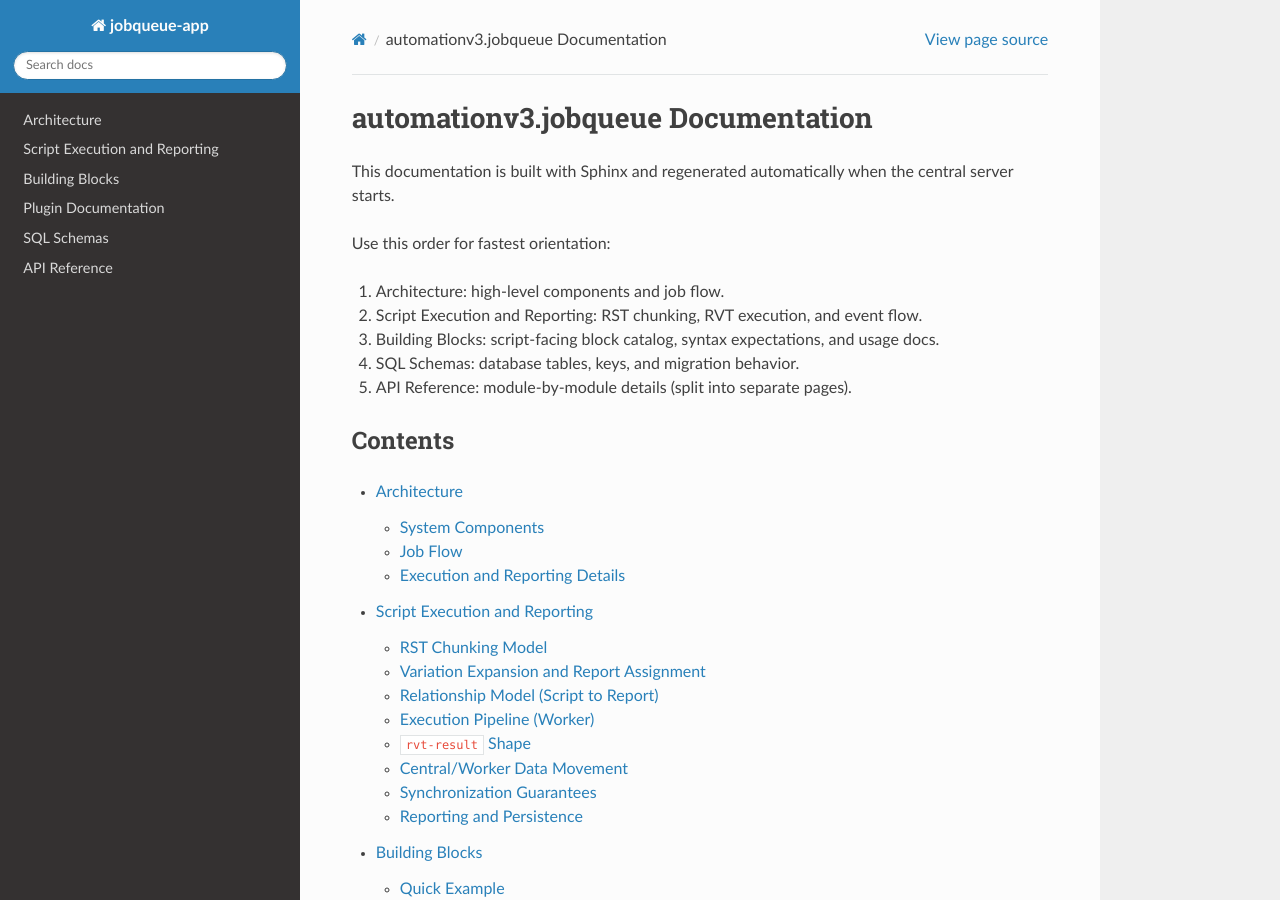
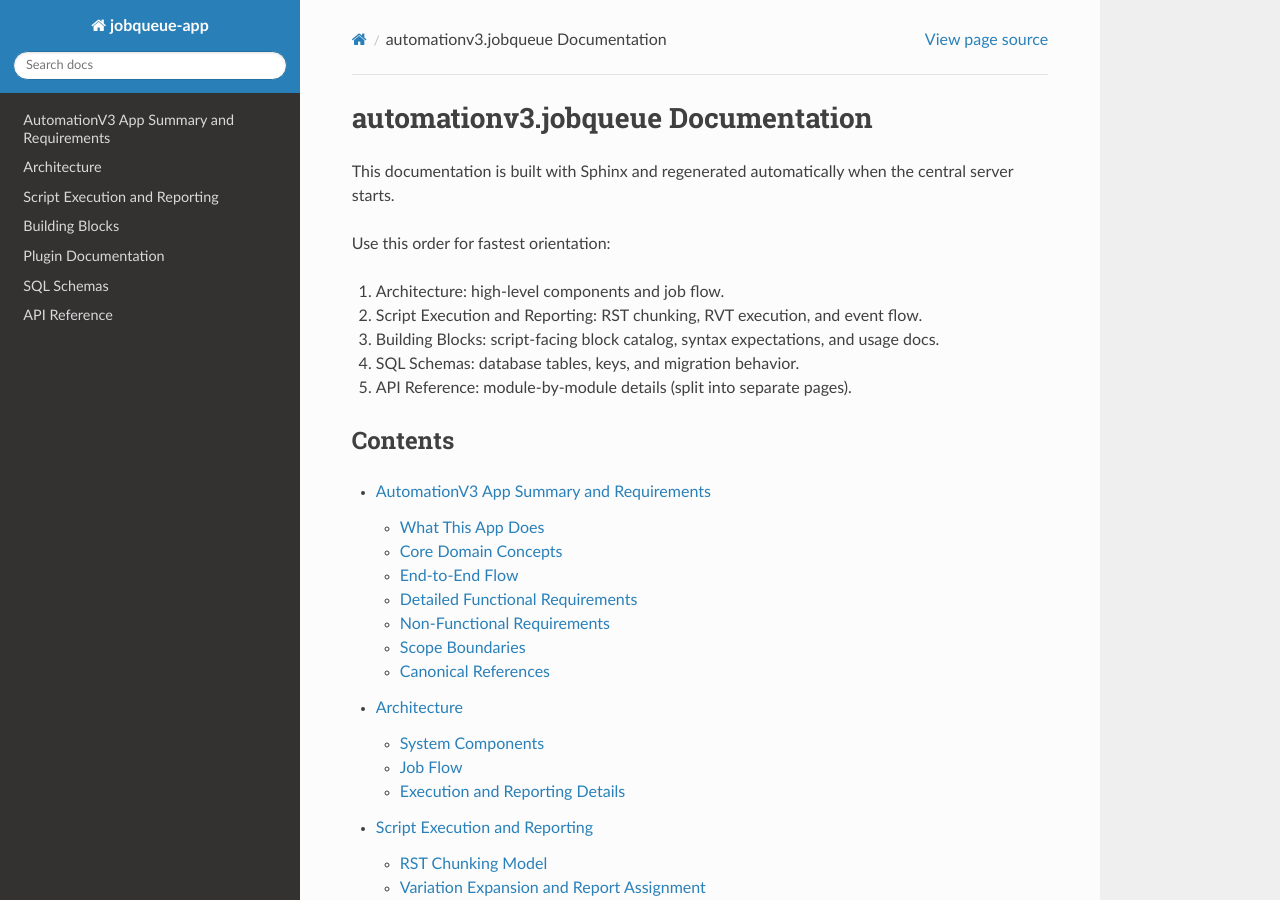
Before and after one commit to fillet54/exp-jq, a Sphinx documentation site: the page built from automationv3/docs/index.rst, in a window 1280 px wide and 900 px high. Built offline with Sphinx 7.4.7 and the Read the Docs theme 3.1.0, drawn with Linux system fonts in a browser that asks for light colours; a script that is not in the unit is left out; some of the changed lines change nothing that is shown.

Commit message:
Add app architecture overview

```diff
--- /dev/null
+++ b/automationv3/docs/app_summary.rst
@@ -0,0 +1,194 @@
+AutomationV3 App Summary and Requirements
+=========================================
+
+What This App Does
+------------------
+
+AutomationV3 is a script-driven test execution platform for hardware/software
+validation workflows. It lets users:
+
+- author tests as reStructuredText (``.rst``) with executable ``.. rvt::`` steps,
+- queue tests to workers,
+- stream live execution progress,
+- collect artifacts/results reliably,
+- organize formal verification runs into reports tied to requirements,
+- run ad-hoc development tests in a scratch report.
+
+The system is optimized for two operating modes:
+
+- formal report execution for requirement traceability,
+- rapid local iteration during script development.
+
+Core Domain Concepts
+--------------------
+
+- ``Framework``: parses script documents, executes RVT forms, injects blocks, emits execution output/events.
+- ``JobQueue``: queues jobs, dispatches to workers, records outcomes, tracks in-progress and completed state.
+- ``Reporting``: links jobs/scripts/requirements/UUT context into report-level views and exports.
+- ``UUT Store / FS Cache``: stores UUT snapshots and validates artifact tree parity across worker and central.
+- ``Frontend / TUI``: web and terminal interfaces for queueing, monitoring, and reviewing results.
+
+End-to-End Flow
+---------------
+
+1. User submits one or more scripts.
+2. Script metadata and optional variations are expanded to 1..N jobs.
+3. Jobs are queued and dispatched to workers.
+4. Worker executes script:
+
+   - preserves narrative RST chunks,
+   - executes RVT forms block-by-block,
+   - emits observer events and block ``rvt-result`` output.
+
+5. Live events stream to central (best effort).
+6. Final result + artifacts are synchronized and verified (guaranteed by tree-hash parity).
+7. Results appear in report views, scratch view, and per-job output pages.
+
+Detailed Functional Requirements
+--------------------------------
+
+1) Script/Framework Requirements
+~~~~~~~~~~~~~~~~~~~~~~~~~~~~~~~~
+
+- Parse ``.rst`` via docutils and identify executable ``.. rvt::`` regions without regex-only splitting.
+- Preserve non-RVT text exactly in result documents.
+- Execute RVT forms in sequence (implicit ``do`` behavior).
+- Inject registered building blocks into the Lisp environment.
+- Support variation directives that expand a script into multiple jobs.
+- Track syntax/reader errors with source line/column and report-friendly output.
+- Emit one ``rvt-result`` per block invocation (not one per RVT directive).
+- Render each block source in result docs via block ``as_rst()`` output.
+- Default ``as_rst()`` formatting:
+
+  - keep single-line output when it fits within 80 chars,
+  - split and indent only when over limit.
+
+- Allow blocks to emit attachments and custom result fragments through result interfaces.
+
+2) Job Queue and Worker Requirements
+~~~~~~~~~~~~~~~~~~~~~~~~~~~~~~~~~~~~
+
+- Persist queued jobs and completed results in SQLite.
+- Support queueing from:
+
+  - script list,
+  - requirement groups,
+  - suites,
+  - report actions (requeue all/script/requirement).
+
+- Preserve report and UUT context in job payload.
+- Stream live worker observer events to central for in-progress visibility.
+- Record final result payload including result document and observer event history.
+- Support pagination and scalable listing for large completed history.
+
+3) Reliability and Data Sync Requirements
+~~~~~~~~~~~~~~~~~~~~~~~~~~~~~~~~~~~~~~~~~
+
+- Treat live event streaming as best effort.
+- Treat final artifacts/results as guaranteed before completion is marked.
+- Use worker manifest + file hashes + fscache tree hashes to confirm exact parity.
+- Download only missing/mismatched files during sync.
+- Mark ``artifacts_downloaded`` only after tree parity succeeds.
+- Ensure no critical result data exists only in transient live stream state.
+
+4) Reporting Requirements
+~~~~~~~~~~~~~~~~~~~~~~~~~
+
+- Support report lifecycle:
+
+  - create,
+  - delete (including associated jobs/results),
+  - clear results while keeping script references.
+
+- Track requirements explicitly per report.
+- Auto-add requirements when scripts are queued to a report.
+- Allow removing requirements and removing scripts from reports.
+- Show requirement-centered status for formal reports:
+
+  - pass / partial / fail / not run semantics,
+  - per-script latest run and variation indicators.
+
+- Provide per-job output pages with rendered result document + raw output access.
+- Provide export to PDF with summary sections and report metadata.
+
+5) Scratch Report Requirements
+~~~~~~~~~~~~~~~~~~~~~~~~~~~~~~
+
+- Scratch report is a special ad-hoc report (``__scratch__``) for development runs.
+- Scratch detail page should **not** be grouped by requirements.
+- Scratch detail page should show a flat list ordered by **finish time (newest first)**.
+- Rows should show:
+
+  - completed time,
+  - status,
+  - script title/path,
+  - UUT,
+  - worker,
+  - output link.
+
+6) Frontend Requirements
+~~~~~~~~~~~~~~~~~~~~~~~~
+
+- Web pages for:
+
+  - queue overview,
+  - workers,
+  - reports list/detail/export,
+  - scripts list/detail,
+  - job output.
+
+- Script views:
+
+  - rendered view (default),
+  - raw source view,
+  - requirement-aware browsing and directory browsing.
+
+- Report detail actions:
+
+  - requeue all/script/requirement,
+  - clear results,
+  - delete report.
+
+- Display syntax issues and execution failures clearly with status badges.
+
+7) Local TUI Requirements
+~~~~~~~~~~~~~~~~~~~~~~~~~
+
+- Cross-platform terminal interface (Windows-friendly).
+- Persist local configuration (scripts root, UUT) across runs using TOML.
+- Fast script selection with prompt-driven flow.
+- Scratch-first execution mode for local single-worker use.
+- Live current-run view with:
+
+  - RST->ANSI rendering,
+  - active step timing,
+  - per-step pass/fail with timestamps,
+  - replay of current/last run output.
+
+- Preserve multiline RVT source formatting in live output.
+- Render admonitions and key RST structures in ANSI output.
+
+Non-Functional Requirements
+---------------------------
+
+- **Reliability**: deterministic final artifact/result integrity checks.
+- **Traceability**: explicit linkage between reports, scripts, requirements, UUT context, and runs.
+- **Usability**: lightweight scratch workflow for script development.
+- **Performance**: handle hundreds to ~1000 scripts without complex indexing infrastructure.
+- **Extensibility**: plugin-oriented building blocks and generated block documentation.
+- **Offline Support**: documentation assets available without internet dependencies.
+
+Scope Boundaries
+----------------
+
+- The system is currently optimized for practical execution/reporting workflows, not full enterprise RBAC/multi-tenant policy controls.
+- Database migration continuity is not always required in current development mode; clean-start workflows are supported.
+- Artifact rendering extensibility exists, but advanced artifact viewers may evolve over time.
+
+Canonical References
+--------------------
+
+- ``automationv3/docs/architecture.rst``
+- ``automationv3/docs/execution_reporting.rst``
+- ``automationv3/docs/sql_schemas.rst``
+- ``automationv3/docs/building_blocks.rst``
--- a/automationv3/docs/index.rst
+++ b/automationv3/docs/index.rst
@@ -18,6 +18,7 @@
 .. toctree::
    :maxdepth: 2
 
+   app_summary
    architecture
    execution_reporting
    building_blocks
```
